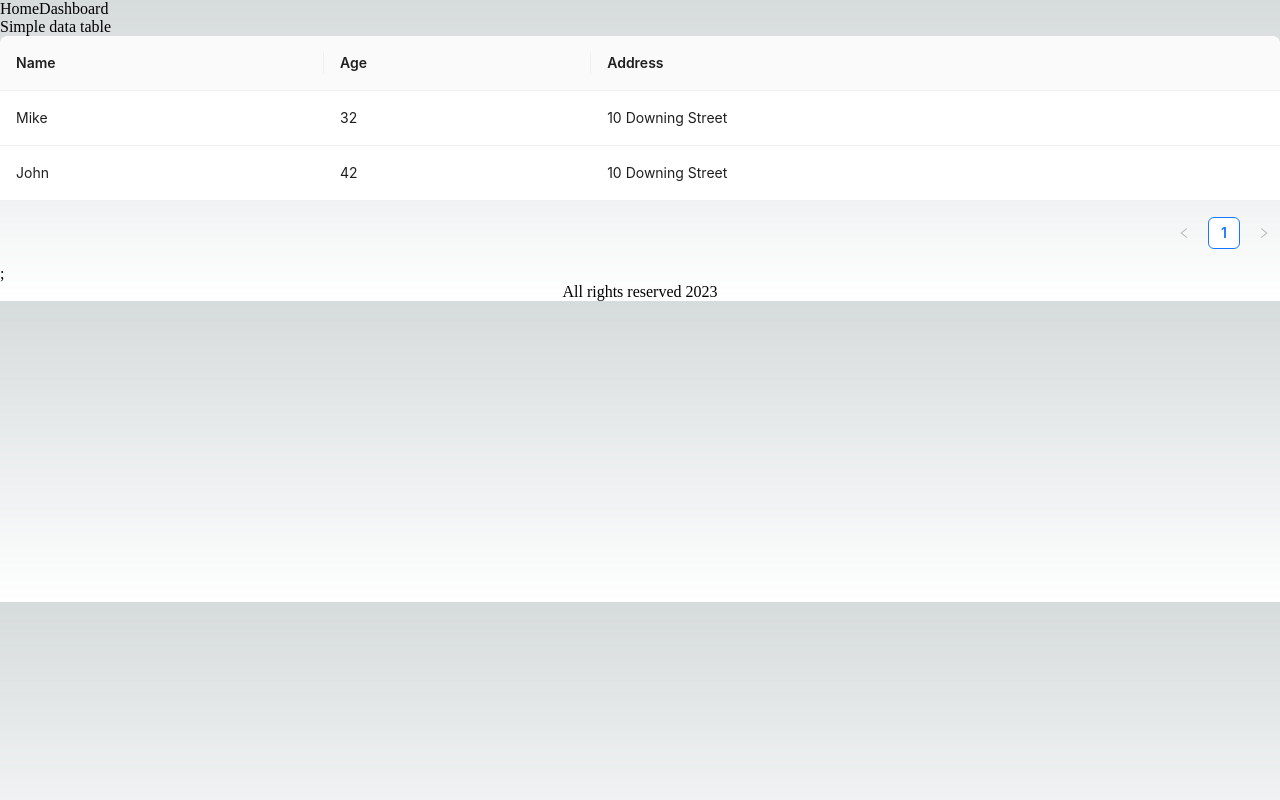
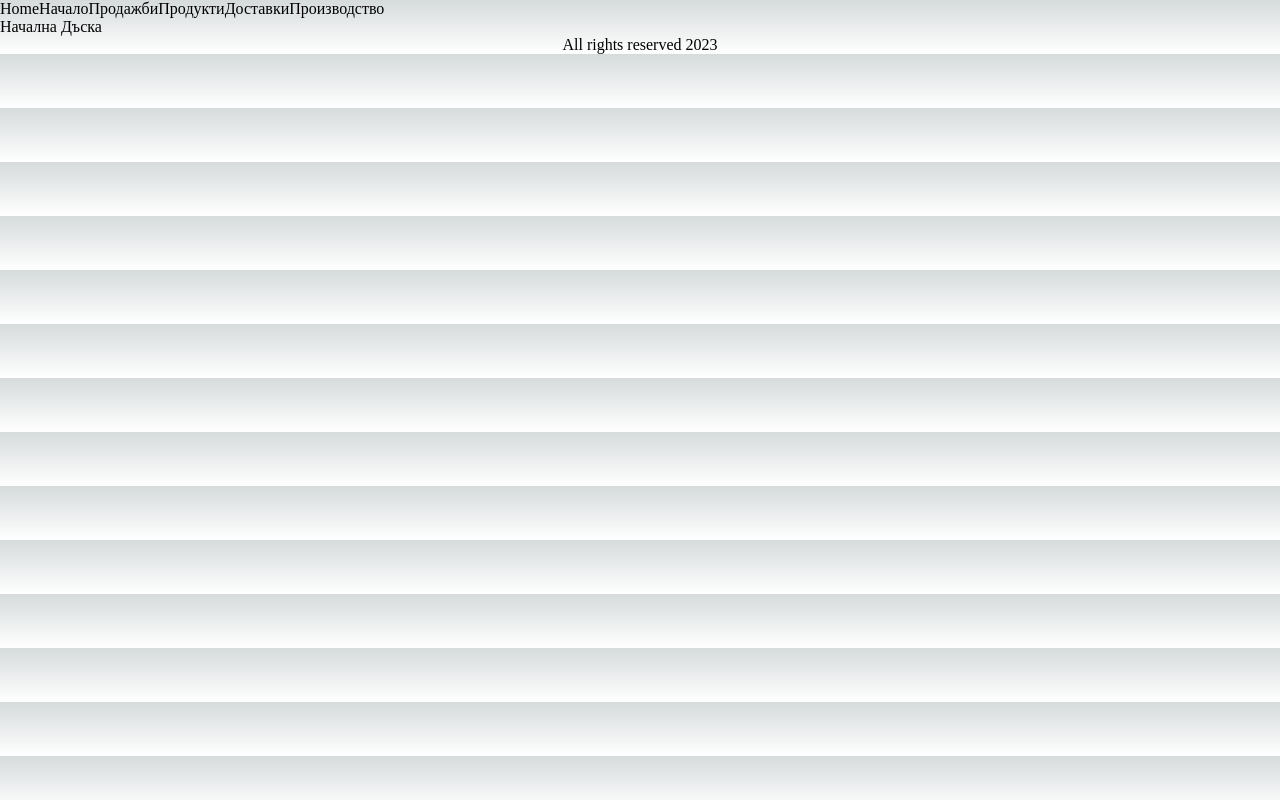
Before and after one commit to alordiel/bakery-erp, a Next.js app: page /dashboard in a window 1280 px wide. Built offline with nearby package versions, Linux system fonts and the light colour scheme.

Commit message:
added pages for each functionality

```diff
--- a/src/app/api/hello/route.js
+++ /dev/null
@@ -1,3 +0,0 @@
-export async function GET(request) {
-  return new Response('Hello, Next.js!')
-}
--- a/src/app/dashboard/page.js
+++ b/src/app/dashboard/page.js
@@ -1,47 +1,11 @@
 'use client';
-
-import { Table } from 'antd';
-
-const dataSource = [
-  {
-    key: '1',
-    name: 'Mike',
-    age: 32,
-    address: '10 Downing Street',
-  },
-  {
-    key: '2',
-    name: 'John',
-    age: 42,
-    address: '10 Downing Street',
-  },
-];
-
-const columns = [
-  {
-    title: 'Name',
-    dataIndex: 'name',
-    key: 'name',
-  },
-  {
-    title: 'Age',
-    dataIndex: 'age',
-    key: 'age',
-  },
-  {
-    title: 'Address',
-    dataIndex: 'address',
-    key: 'address',
-  },
-];
 
 
 
 export default function Dashboard() {
     return (
         <main>
-            Simple data table
-            <Table dataSource={dataSource} columns={columns} />;
+            Начална Дъска
         </main>
     )
 };
--- a/src/app/layout.js
+++ b/src/app/layout.js
@@ -13,7 +13,11 @@ export default function RootLayout({ children }) {
       <header>
         <nav>
           <Link href="/">Home</Link>
-          <Link href="/dashboard">Dashboard</Link>
+          <Link href="/dashboard">Начало</Link>
+          <Link href="/sells">Продажби</Link>
+          <Link href="/products">Продукти</Link>
+          <Link href="/suppliers">Доставки</Link>
+          <Link href="/productions">Производство</Link>
         </nav>
       </header>
       {children}
--- a/src/app/test/page.js
+++ b/src/app/productions/page.js
@@ -15,7 +15,7 @@ async function getUserData() {
 export default function Dashboard() {
     return (
         <main>
-            Test data
+            <h1>Производство</h1>
             <br/>
             <button onClick={addUser}>Add data</button>
             <button onClick={getUserData}>Get data</button>
```
Also changed, not shown: src/app/products/page.js (added, +25 -0 lines), src/app/sells/page.js (added, +25 -0 lines), src/app/suppliers/page.js (added, +25 -0 lines).
